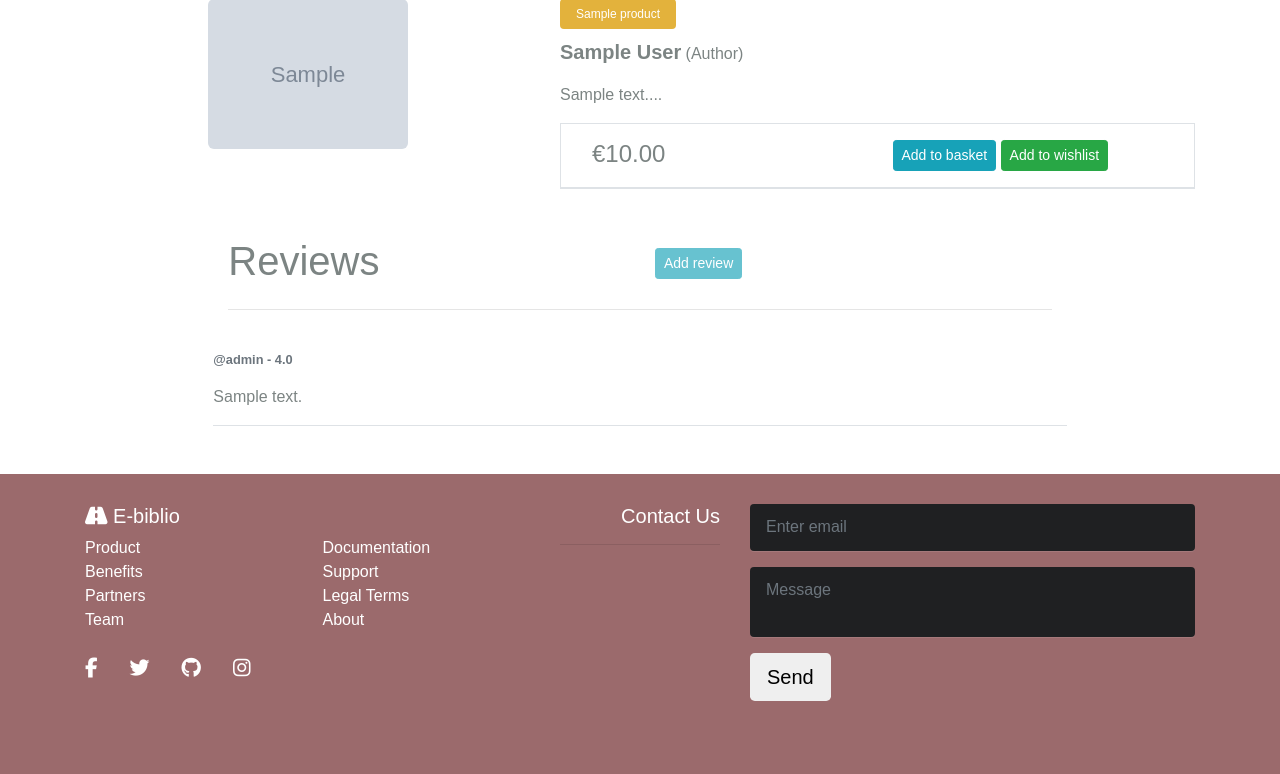
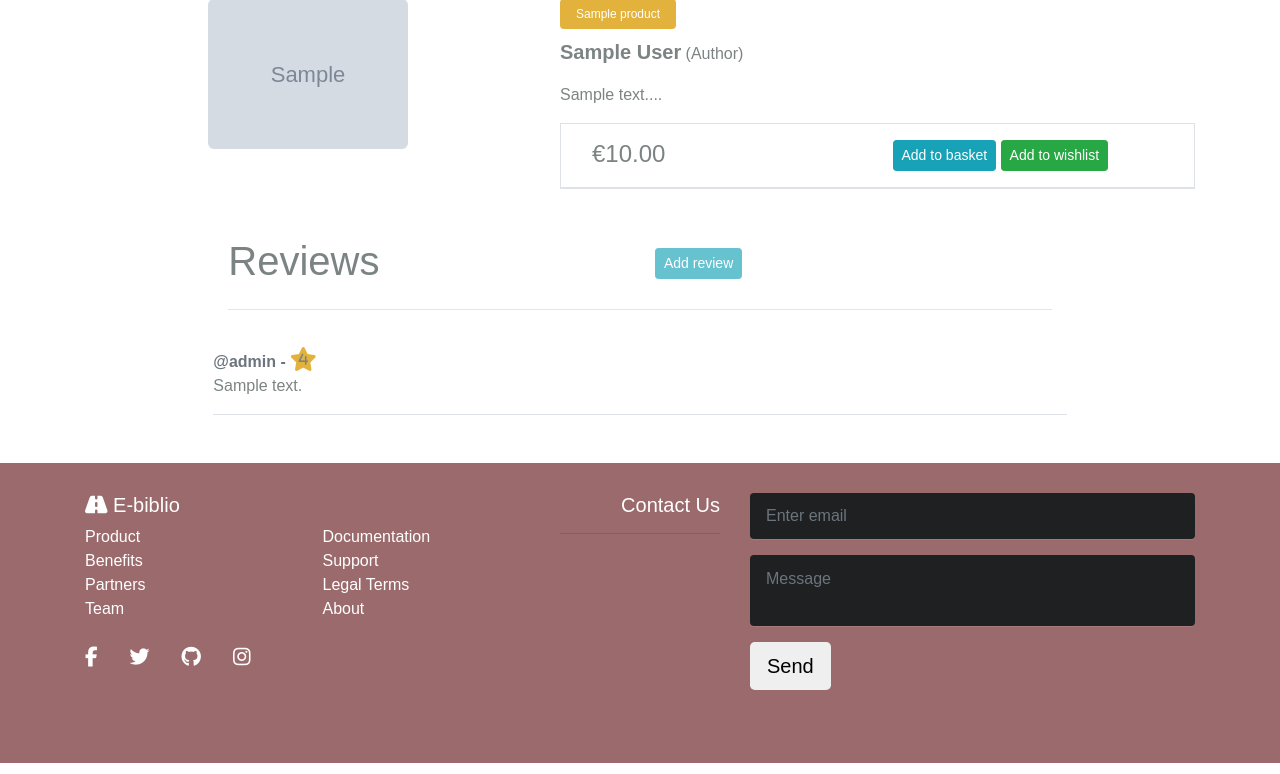
Before and after one commit to xiaoniuniu89/ebibliop5, a Django app: a page that uses store/templates/store/snippets/comments.html in a window 1280 px wide. Shown: the part 105-879 px from the top of the page. Run offline with Django 3.2, Linux system fonts and the light colour scheme; a user stored in the database is signed in; data comes from the database, SQL or seed files in the repository; tables that the repository leaves empty hold one stand-in row (values such as "Sample post"); grey boxes marked "Sample" are stand-in pictures; some libraries are stand-ins or nearby versions.

Commit message:
add star icon to user review containing rating inside. change review floatfield to review integer field

```diff
--- a/store/models.py
+++ b/store/models.py
@@ -1,4 +1,5 @@
 from django.db import models
+from django.core.validators import MaxValueValidator, MinValueValidator
 from django.urls import reverse
 from django.contrib.auth.models import User
 from .utils import image_resize, unique_slugify
@@ -80,7 +81,8 @@ class Review(models.Model):
     """ model to create reviews and ratings on individual products"""
     product = models.ForeignKey(Product, on_delete=models.CASCADE)
     user = models.ForeignKey(User, on_delete=models.CASCADE)
-    rating = models.FloatField()
+    rating = models.IntegerField(
+        validators=[MinValueValidator(1), MaxValueValidator(5)])
     review = models.TextField(max_length=800, blank=True)
     created_on = models.DateTimeField(auto_now_add=True)
     updated_on = models.DateTimeField(auto_now=True)
--- a/store/static/store/css/review.css
+++ b/store/static/store/css/review.css
@@ -49,3 +49,20 @@
 textarea {
     resize: none !important;;
 }
+
+.fa-star {
+    color: var(--orange);
+    font-size: 1.5rem;
+    position: relative;
+    bottom: 3px;}
+
+.c-rate {
+    position: absolute;
+    margin-left: auto;
+    margin-right: auto;
+    left: 0; bottom: 0;
+    right: 0; top: 6.5px;
+    text-align: center;
+    color: var(--grey);
+    font-size: .8rem;
+}
--- a/store/static/store/js/review.js
+++ b/store/static/store/js/review.js
@@ -2,9 +2,8 @@ const addReview = (user, review, rating) => {
     document.querySelector('#add-review-modal-btn').disabled = true
     document.querySelector('.temp-review-wrapper').innerHTML = `
 <div class="media row  text-muted pt-3">
-    <p class="media-body pb-3 mb-0 small lh-125 ">
-    <strong class="d-block text-gray-dark">@${user} - ${rating}.0</strong>
-    </p>
+    <strong class="d-block text-gray-dark">@${user} - </strong>
+    <i class="fas fa-star mx-1 "><p class="c-rate">${rating}</p></i>
 </div>
 <div style="white-space: pre-wrap;" class="row new-line border-bottom pb-3 mb-0 border-gray">${review}</div>
 `
--- a/store/templates/store/snippets/comments.html
+++ b/store/templates/store/snippets/comments.html
@@ -29,9 +29,8 @@
     <div class="temp-review-wrapper"></div>
     {% if user_review %}
     <div class="media row text-muted pt-3">
-        <p class="media-body pb-3 mb-0 small lh-125 ">
-        <strong class="d-block text-gray-dark">@{{user_review.user.username}} - {{user_review.rating}}</strong>
-        </p>
+        <strong class="d-block text-gray-dark">@{{user_review.user.username}} - </strong>
+        <i class="fas fa-star mx-1 "><p class="c-rate">{{user_review.rating}}</p></i>
     </div>
     <div class="row border-bottom pb-3 mb-0 border-gray">
         {{user_review.review|linebreaksbr}}
```
Also changed, not shown: store/migrations/0005_auto_20220501_0753.py (added).
